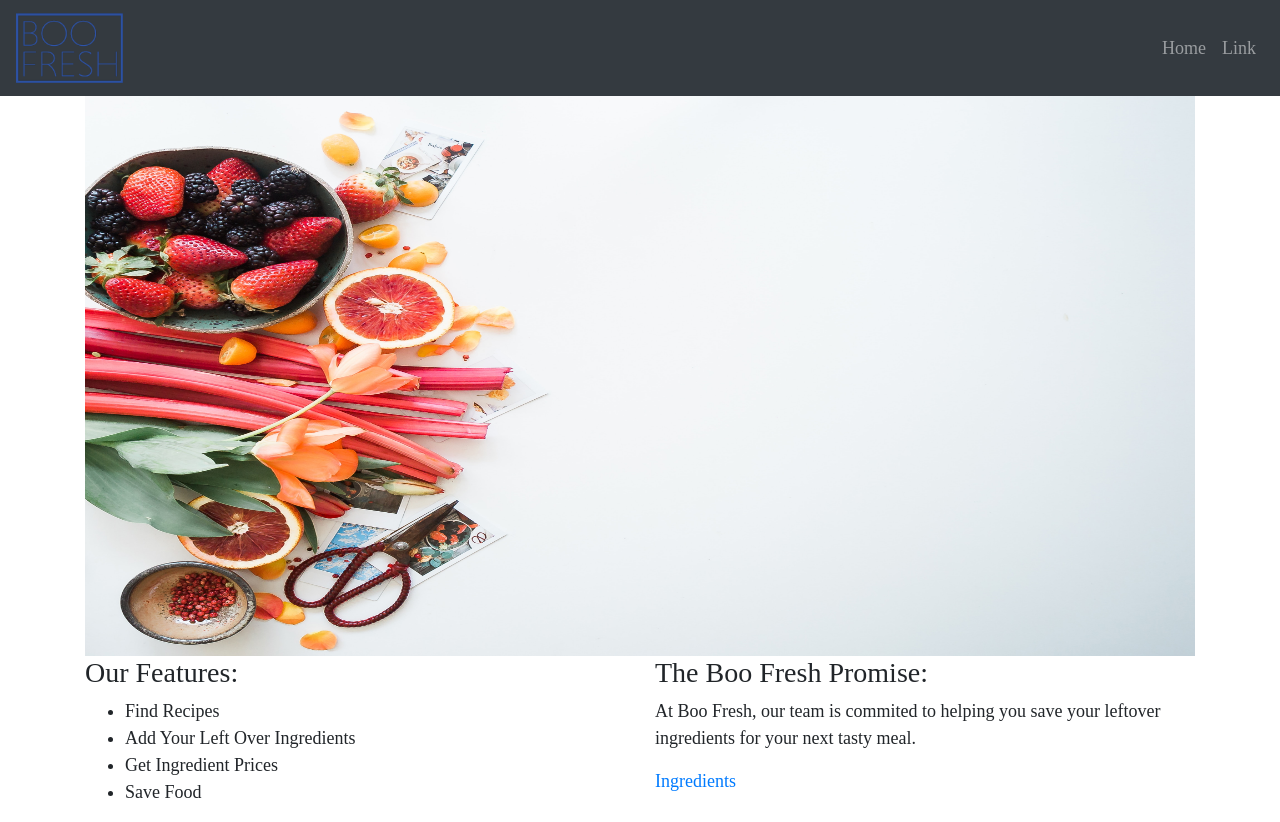
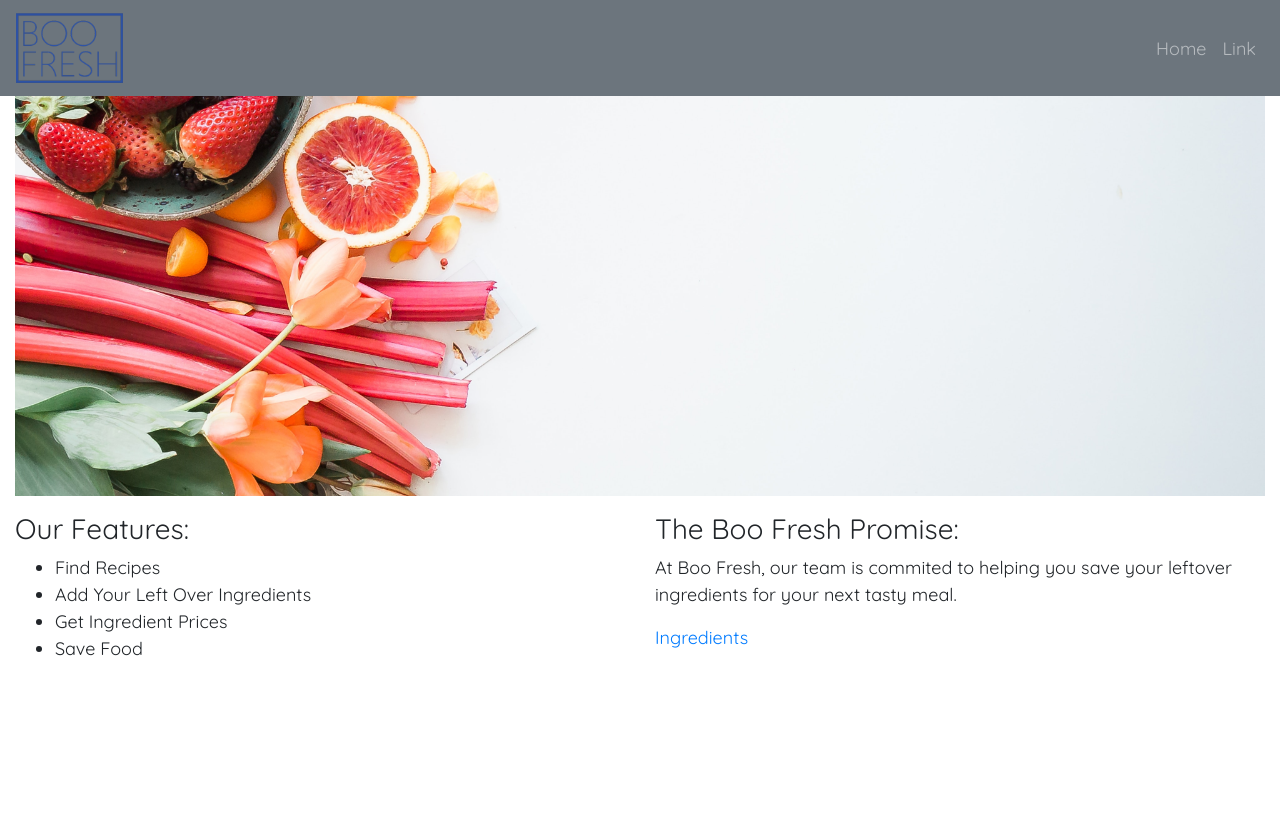
Before and after one commit to vincentT360/reFresh, a Flask app: page / in a window 1280 px wide. After the commit the page ends 656 px from the top, so only its background shows below. Run offline with Flask 2, Linux system fonts and the light colour scheme; some libraries are stand-ins or nearby versions.

Commit message:
Font change

```diff
--- a/flaskdriver/static/main.css
+++ b/flaskdriver/static/main.css
@@ -1,5 +1,5 @@
 body {
-    font-family: "Times New Roman";
+    font-family: "Quicksand";
     font-size: 18px;
 }
 
@@ -17,8 +17,10 @@
 }
 
 #splash-img {
-    height: 70vh;
+    height: 50vh;
     width: 100vw;
+    object-fit: cover;
+    object-position: 50% 50%;
 }
 
 #nav-img {
--- a/flaskdriver/templates/home.html
+++ b/flaskdriver/templates/home.html
@@ -2,21 +2,15 @@
 {% block content %}
 
 
-<!--
-<div id="home-container" class="container">
-    <p>Hello World!</p>
-    <a href="{{ url_for('main.pick_ingredients') }}">Pick Your Ingredients</a>
-</div>
--->
-
-<div class="container">
-    <div class="row h-50">
+<div class="container-fluid">
+    <div id="row-img" class="row h-50">
         <div class = "col-md-12">
-            <img id="splash-img" class="img-fluid" src="{{ url_for('static', filename='images/splashBack.jpg') }}"></img>
+            <img id="splash-img" class="img-fluid" src="{{ url_for('static', filename='images/splashBack.jpg') }}">
+            </img>
         </div>
     </div>
     <div class="row h-50">
-        <div class="col-md-6">
+        <div class="col-md-6 mt-3">
             <h3> Our Features: </h3>
             <ul>
                 <li>Find Recipes</li>
@@ -25,7 +19,7 @@
                 <li>Save Food</li>
             </ul>
         </div>
-        <div class="col-md-6">
+        <div class="col-md-6 mt-3">
             <h3> The Boo Fresh Promise: </h3>
             <p>At Boo Fresh, our team is commited to helping you save your leftover ingredients for your next tasty meal.</p>
             <a href="{{ url_for('main.pick_ingredients')}}">Ingredients</a>
--- a/flaskdriver/templates/layout.html
+++ b/flaskdriver/templates/layout.html
@@ -13,6 +13,9 @@
         <title>BooFresh</title>
     {% endif %}
 
+    <!-- Font Family -->
+    <link href="https://fonts.googleapis.com/css?family=Quicksand&display=swap" rel="stylesheet">
+
     <!-- Bootstrap CSS -->
     <link rel="stylesheet" href="https://stackpath.bootstrapcdn.com/bootstrap/4.3.1/css/bootstrap.min.css" integrity="sha384-ggOyR0iXCbMQv3Xipma34MD+dH/1fQ784/j6cY/iJTQUOhcWr7x9JvoRxT2MZw1T" crossorigin="anonymous">
 
@@ -26,13 +29,11 @@
 </head>
 <body>
 
-        <nav class="navbar navbar-expand-md bg-dark navbar-dark">
+        <nav class="navbar navbar-expand-md bg-secondary navbar-dark">
                 <a href="{{ url_for('main.home') }}"><img id="nav-img" class="navbar-brand" src="{{ url_for('static', filename='images/tempFreshLogo.png') }}"></img></a>
                 <button class="navbar-toggler" type="button" data-toggle="collapse" data-target="#navbarSupportedContent" aria-controls="navbarSupportedContent" aria-expanded="false" aria-label="Toggle navigation">
                     <span class="navbar-toggler-icon"></span>
                 </button>
-
-
 
                 <div class="collapse navbar-collapse" id="navbarSupportedContent">
                     <ul class="navbar-nav ml-auto">
```
Also changed, not shown: flaskdriver/site.db.
